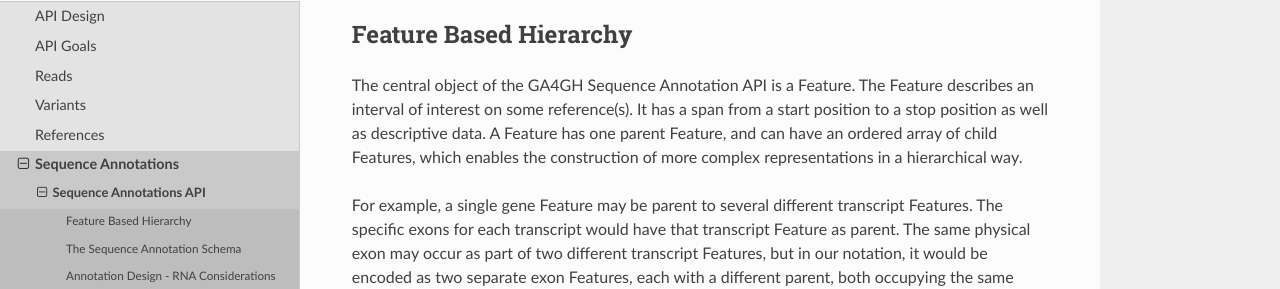
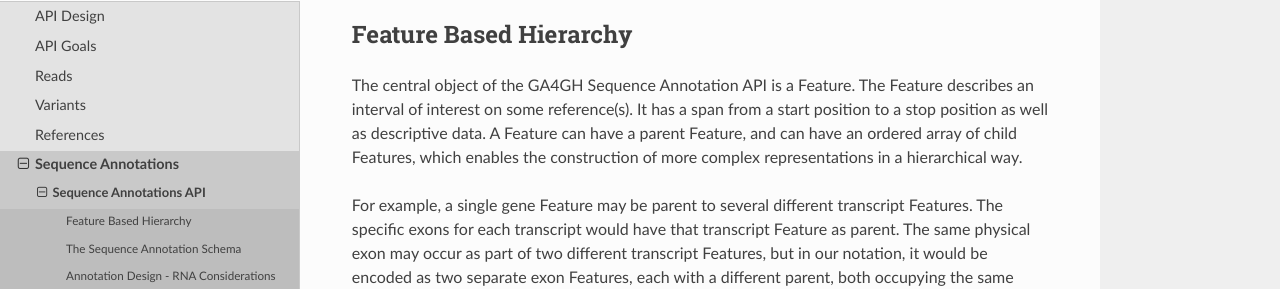
Before and after one commit to ga4gh/ga4gh-schemas, a Sphinx documentation site: the page built from doc/source/api/sequence_annotations.rst, in a window 1280 px wide and 900 px high. Shown: the part 190-479 px from the top of the window. Built offline with Sphinx 7.4.7 and the Read the Docs theme 2.0.0, drawn with Linux system fonts in a browser that asks for light colours.

Commit message:
Fixed two schema issues pointed out by Sarah Hunt.

```diff
--- a/doc/source/api/sequence_annotations.rst
+++ b/doc/source/api/sequence_annotations.rst
@@ -9,7 +9,7 @@ For the Sequence Annotation schema definitions, see `Sequence Annotation schema
 ------------------------
 Feature Based Hierarchy
 ------------------------
-The central object of the GA4GH Sequence Annotation API is a Feature.  The Feature describes an interval of interest on some reference(s).  It has a span from a start position to a stop position as well as descriptive data.  A Feature has one parent Feature, and can have an ordered array of child Features, which enables the construction of more complex representations in a hierarchical way.
+The central object of the GA4GH Sequence Annotation API is a Feature.  The Feature describes an interval of interest on some reference(s).  It has a span from a start position to a stop position as well as descriptive data.  A Feature can have a parent Feature, and can have an ordered array of child Features, which enables the construction of more complex representations in a hierarchical way.
 
 For example, a single gene Feature may be parent to several different transcript Features.  The specific exons for each transcript would have that transcript Feature as parent.  The same physical exon may occur as part of two different transcript Features, but in our notation, it would be
 encoded as two separate exon Features, each with a different parent, both occupying the same genomic coordinates. This structure can also exend to annotating CDS, binding sites or any other sub-gene level features.
```
Also changed, not shown: 1 other file.
